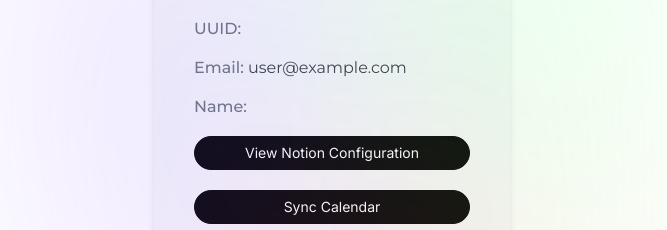
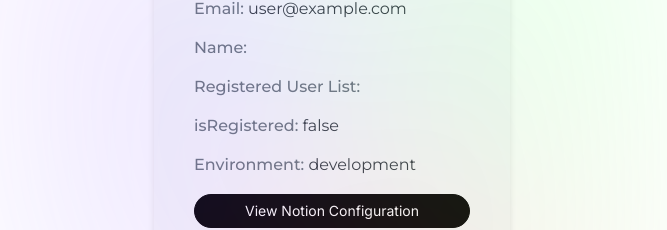
Before and after one commit to HUIXIN-TW/NotionSyncGCalFrontend, a Next.js app: page /profile in a window 1280 px wide. Shown: the part 280-510 px from the top of the page, without its empty margins (308-975 px from the left). Built offline with nearby package versions, Linux system fonts and the light colour scheme; no server answers; sample sign-in values are in the browser's storage.

Commit message:
chore: update REGISTERED_UUIDS env and enhance observability in non-production env

```diff
--- a/src/components/profile/Profile.jsx
+++ b/src/components/profile/Profile.jsx
@@ -8,6 +8,7 @@
 import GetNotionConfigButton from "@components/button/GetNotionConfigButton";
 
 const isProd = process.env.NODE_ENV === "production";
+const envName = process.env.NODE_ENV
 
 const Profile = ({ session, signOut }) => {
   const [now, setNow] = useState(Date.now());
@@ -15,7 +16,7 @@
   const [isSyncing, setIsSyncing] = useState(false);
   const [syncStartedAt, setSyncStartedAt] = useState(null);
   const [syncCooldownUntil, setSyncCooldownUntil] = useState(null);
-  const registeredUUIDs = JSON.parse(process.env.REGISTER_USER || "[]");
+  const registeredUUIDs = JSON.parse(process.env.NEXT_PUBLIC_REGISTER_USER || "[]");
 
   // Load saved cooldown from localStorage on mount
   useEffect(() => {
@@ -148,6 +149,15 @@
           <div className={styles.profile_detail}>
             <span className={styles.profile_label}>Name:</span> {username}
           </div>
+          <div className={styles.profile_detail}>
+            <span className={styles.profile_label}>Registered User List:</span> {registeredUUIDs}
+          </div>
+          <div className={styles.profile_detail}>
+            <span className={styles.profile_label}>isRegistered:</span> {String(isRegistered)}
+          </div>
+          <div className={styles.profile_detail}>
+            <span className={styles.profile_label}>Environment:</span> {envName}
+          </div>
         </>
       )}
       {syncResult && (
```
